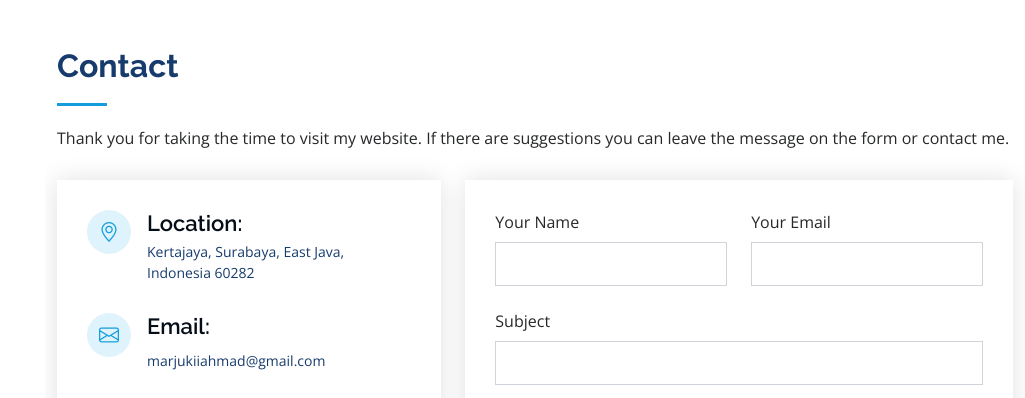
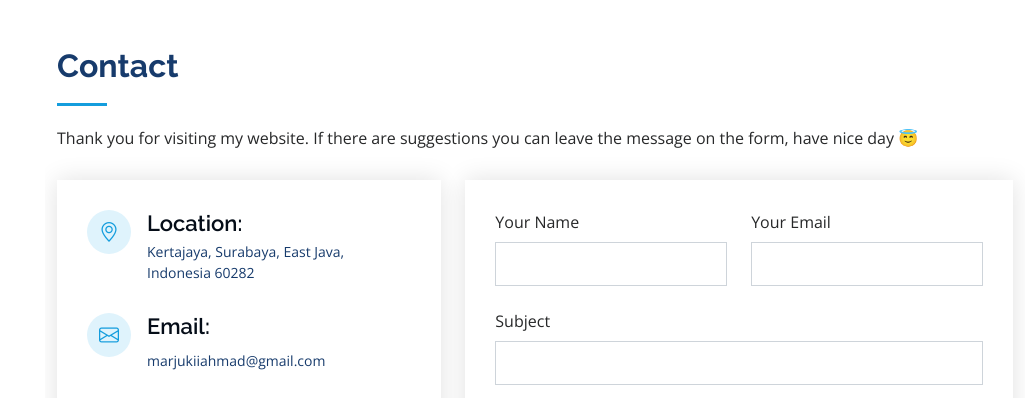
Before and after one commit to kiigeeks/kiigeeks.github.io, a plain HTML site: page index.html in a window 1280 px wide. Shown: the part 4320-4718 px from the top of the page, without its empty margins (255-1280 px from the left). Drawn offline with nearby package versions, Linux system fonts and the light colour scheme.

Commit message:
edit deskripsi kontak

```diff
--- a/index.html
+++ b/index.html
@@ -566,7 +566,7 @@
 
         <div class="section-title">
           <h2>Contact</h2>
-          <p>Thank you for taking the time to visit my website. If there are suggestions you can leave the message on the form or contact me.</p>
+          <p>Thank you for visiting my website. If there are suggestions you can leave the message on the form, have nice day 😇</p>
         </div>
 
         <div class="row" data-aos="fade-in">
@@ -666,7 +666,7 @@
 
   <script type="text/javascript">
     $(document).ready(function(){
-      alert('hai');
+      // alert('hai');
       // format harus "1994-09-08";
       var date_in = new Date(document.getElementById('tgl').innerHTML);
       var date = date_in.getFullYear()+"-"+date_in.getMonth()+"-"+date_in.getDate();
```
